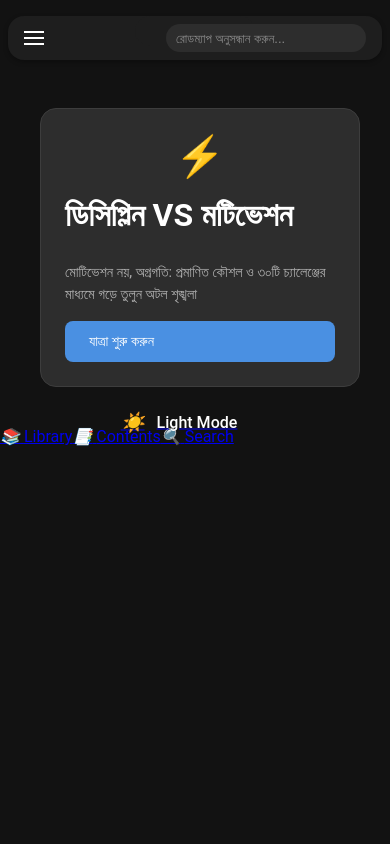
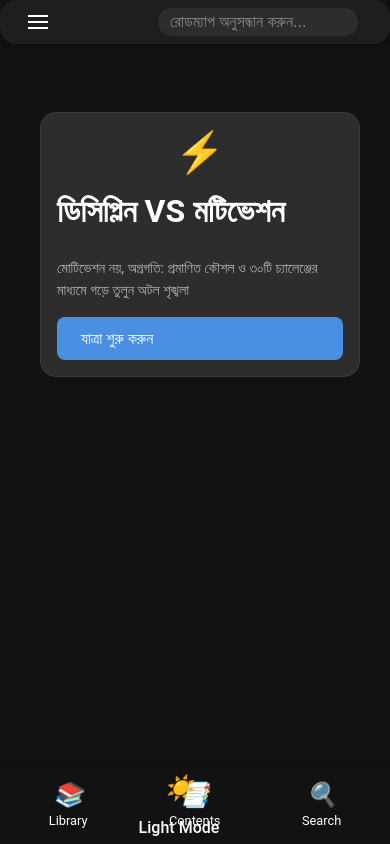
Before and after one commit to sajidtechsolutions/AmarLibrary, a plain HTML site: page index.html in a window 390 px wide. Drawn offline with Linux system fonts and the light colour scheme.

Commit message:
Update styles.css

```diff
--- a/styles.css
+++ b/styles.css
@@ -1365,3 +1365,206 @@ body.dark-theme .ebook-search-input::placeholder {
 .offline-container button:hover {
     background-color: var(--primary-color-dark);
 }
+
+/* Mobile-specific styles */
+@media (max-width: 768px) {
+    :root {
+        --font-size-base: 16px;
+        --spacing-unit: 1rem;
+    }
+
+    body {
+        font-size: var(--font-size-base);
+        -webkit-tap-highlight-color: transparent;
+        -webkit-touch-callout: none;
+    }
+
+    .mobile-header {
+        position: fixed;
+        top: 0;
+        left: 0;
+        right: 0;
+        z-index: 1000;
+        padding: 1rem;
+        background: var(--bg-color);
+        box-shadow: 0 2px 4px rgba(0, 0, 0, 0.1);
+    }
+
+    .sidebar {
+        width: 85%;
+        max-width: 300px;
+        transform: translateX(-100%);
+        transition: transform 0.3s ease;
+    }
+
+    .sidebar.active {
+        transform: translateX(0);
+    }
+
+    .nav-links {
+        flex-direction: column;
+        padding: 1rem;
+    }
+
+    .nav-links li {
+        margin: 0.5rem 0;
+    }
+
+    .nav-links a {
+        padding: 0.75rem;
+        font-size: 1.1rem;
+    }
+
+    .tool-card, .course-card, .roadmap-card {
+        margin: 1rem 0;
+        padding: 1rem;
+    }
+
+    .tool-button, .course-button, .roadmap-button {
+        padding: 0.75rem 1.5rem;
+        font-size: 1rem;
+    }
+
+    /* Touch-friendly buttons */
+    button, .button {
+        min-height: 44px;
+        min-width: 44px;
+        padding: 0.75rem 1.5rem;
+    }
+
+    /* Mobile navigation */
+    .mobile-nav {
+        position: fixed;
+        bottom: 0;
+        left: 0;
+        right: 0;
+        background: var(--bg-color);
+        padding: 0.5rem;
+        display: flex;
+        justify-content: space-around;
+        box-shadow: 0 -2px 4px rgba(0, 0, 0, 0.1);
+    }
+
+    .mobile-nav a {
+        display: flex;
+        flex-direction: column;
+        align-items: center;
+        padding: 0.5rem;
+        color: var(--text-color);
+        text-decoration: none;
+        font-size: 0.8rem;
+    }
+
+    .mobile-nav i {
+        font-size: 1.5rem;
+        margin-bottom: 0.25rem;
+    }
+
+    /* Pull-to-refresh prevention */
+    body {
+        overscroll-behavior-y: contain;
+    }
+
+    /* Mobile search */
+    .search-container {
+        margin: 1rem;
+    }
+
+    .search-input {
+        padding: 0.75rem;
+        font-size: 1rem;
+    }
+
+    /* Mobile content */
+    main {
+        padding: 1rem;
+        margin-top: 3.5rem;
+        margin-bottom: 3.5rem;
+    }
+
+    /* Mobile fullscreen content */
+    .fullscreen-box {
+        padding: 1rem;
+    }
+
+    .fullscreen-box-content {
+        padding: 1rem;
+    }
+
+    /* Mobile theme switcher */
+    .theme-switcher-container {
+        position: fixed;
+        bottom: 4rem;
+        right: 1rem;
+        z-index: 100;
+    }
+
+    /* Mobile offline page */
+    .offline-container {
+        padding: 1rem;
+    }
+
+    .offline-container h1 {
+        font-size: 2rem;
+    }
+
+    .offline-container p {
+        font-size: 1rem;
+    }
+
+    .offline-container button {
+        width: 100%;
+        max-width: 300px;
+    }
+}
+
+/* iOS-specific styles */
+@supports (-webkit-touch-callout: none) {
+    .mobile-nav {
+        padding-bottom: env(safe-area-inset-bottom);
+    }
+
+    body {
+        padding-top: env(safe-area-inset-top);
+    }
+}
+
+/* Android-specific styles */
+@supports not (-webkit-touch-callout: none) {
+    .mobile-nav {
+        padding-bottom: 0.5rem;
+    }
+}
+
+/* Touch feedback */
+button:active, .button:active {
+    transform: scale(0.98);
+}
+
+/* Prevent text selection on buttons */
+button, .button {
+    user-select: none;
+    -webkit-user-select: none;
+}
+
+/* Smooth scrolling */
+html {
+    scroll-behavior: smooth;
+}
+
+/* Mobile performance optimizations */
+* {
+    -webkit-font-smoothing: antialiased;
+    -moz-osx-font-smoothing: grayscale;
+}
+
+/* Mobile animations */
+@media (prefers-reduced-motion: no-preference) {
+    .tool-card, .course-card, .roadmap-card {
+        transition: transform 0.2s ease;
+    }
+
+    .tool-card:active, .course-card:active, .roadmap-card:active {
+        transform: scale(0.98);
+    }
+}
```
